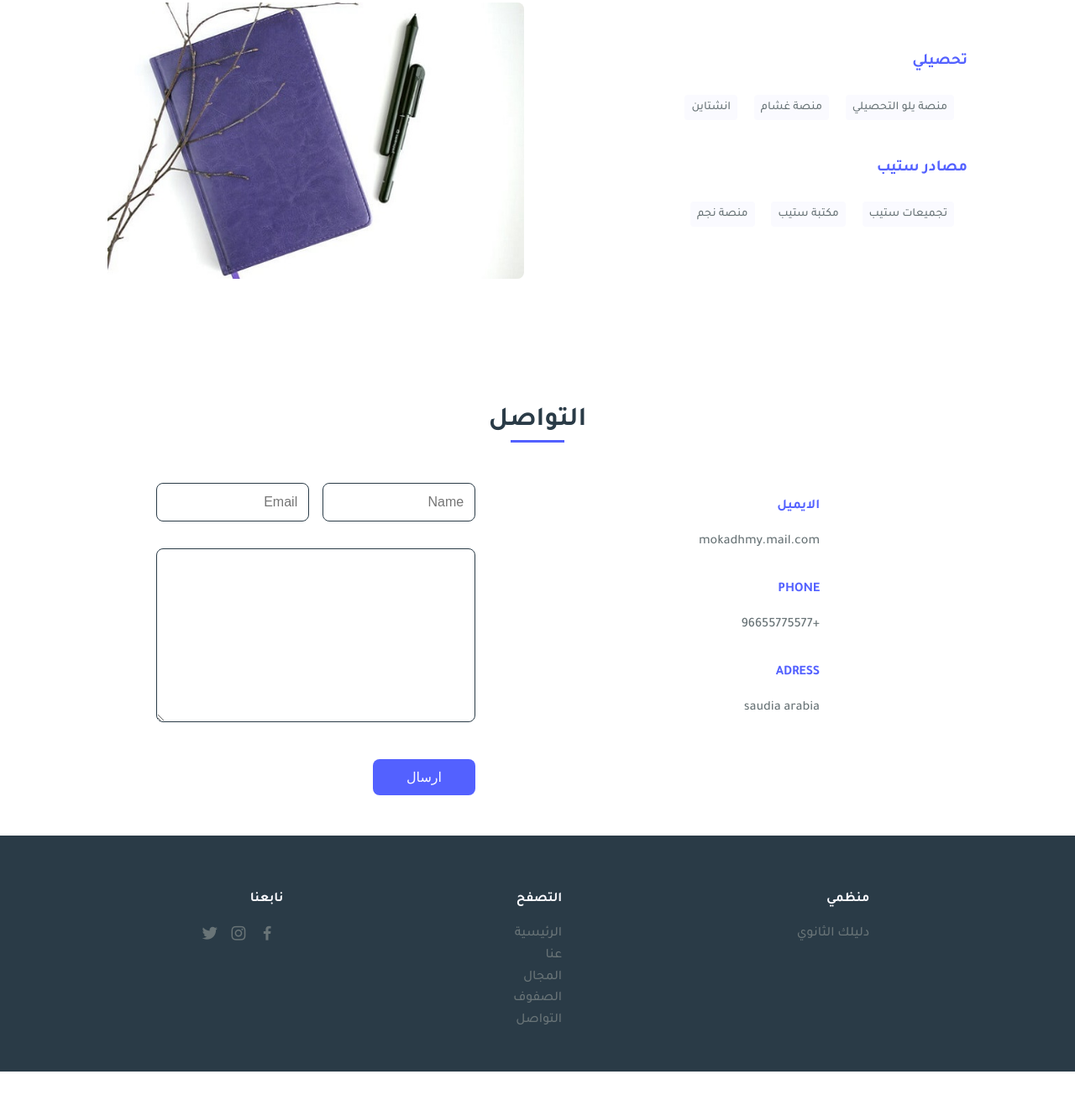
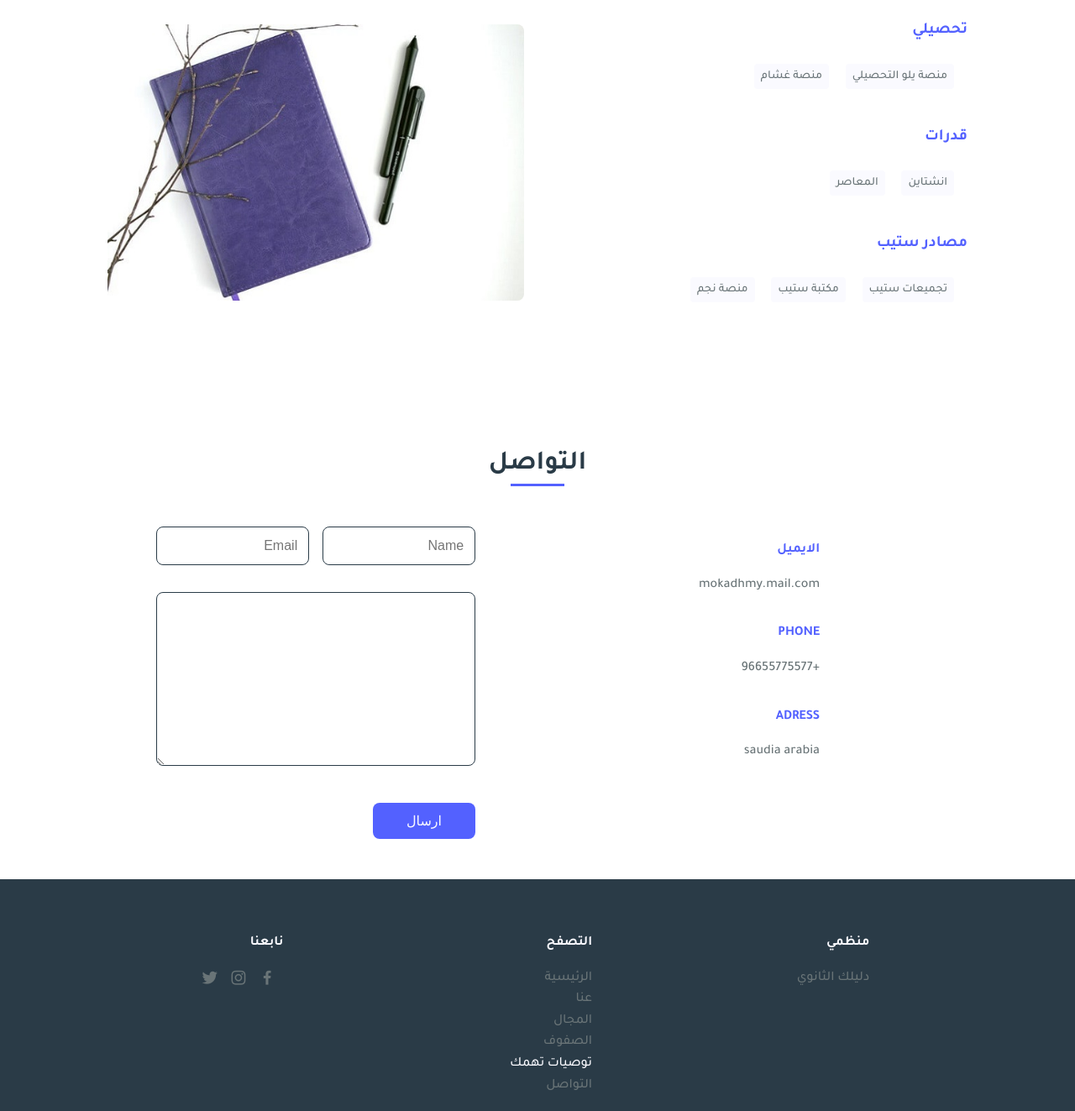
Before and after one commit to YounisDany/monadhmy, a plain HTML site: page index.html in a window 1280 px wide. Shown: the part 4497-5820 px from the top of the page at 84% size. Before the commit the page ends 5773 px from the top, so only its background shows below. Drawn offline with nearby package versions, Linux system fonts and the light colour scheme.

Commit message:
Update index.html

```diff
--- a/index.html
+++ b/index.html
@@ -212,7 +212,12 @@
                         <h3 class="skills__subtitle">تحصيلي</h3>
                         <a href="https://t.me/qtahsili"><span class="skills__name"> منصة يلو التحصيلي </span></a>
                       <a href="https://t.me/Ghasham22">    <span class="skills__name"> منصة غشام</span></a>
+
+                             <h3 class="skills__subtitle">قدرات</h3>
+
                          <a href="https://t.me/hjjhhhjjnkkjhgg1234"> <span class="skills__name"> انشتاين </span></a>
+                         <a href="https://dalilk4u.com/"> <span class="skills__name"> المعاصر </span></a>
+
 
 
                         <h3 class="skills__subtitle">مصادر ستيب</h3>
@@ -275,6 +280,8 @@
                         <li><a href="#about" class="footer__link">عنا</a></li>
                         <li><a href="#skills" class="footer__link">المجال</a></li>
                         <li><a href="#portfolio" class="footer__link">الصفوف</a></li>
+                                                <li class="nav__item"><a href="#sug" class="nav__link">توصيات تهمك</a></li>
+
                         <li><a href="#Contact" class="footer__link">التواصل</a></li>
                     </ul>
                 </div>
```
